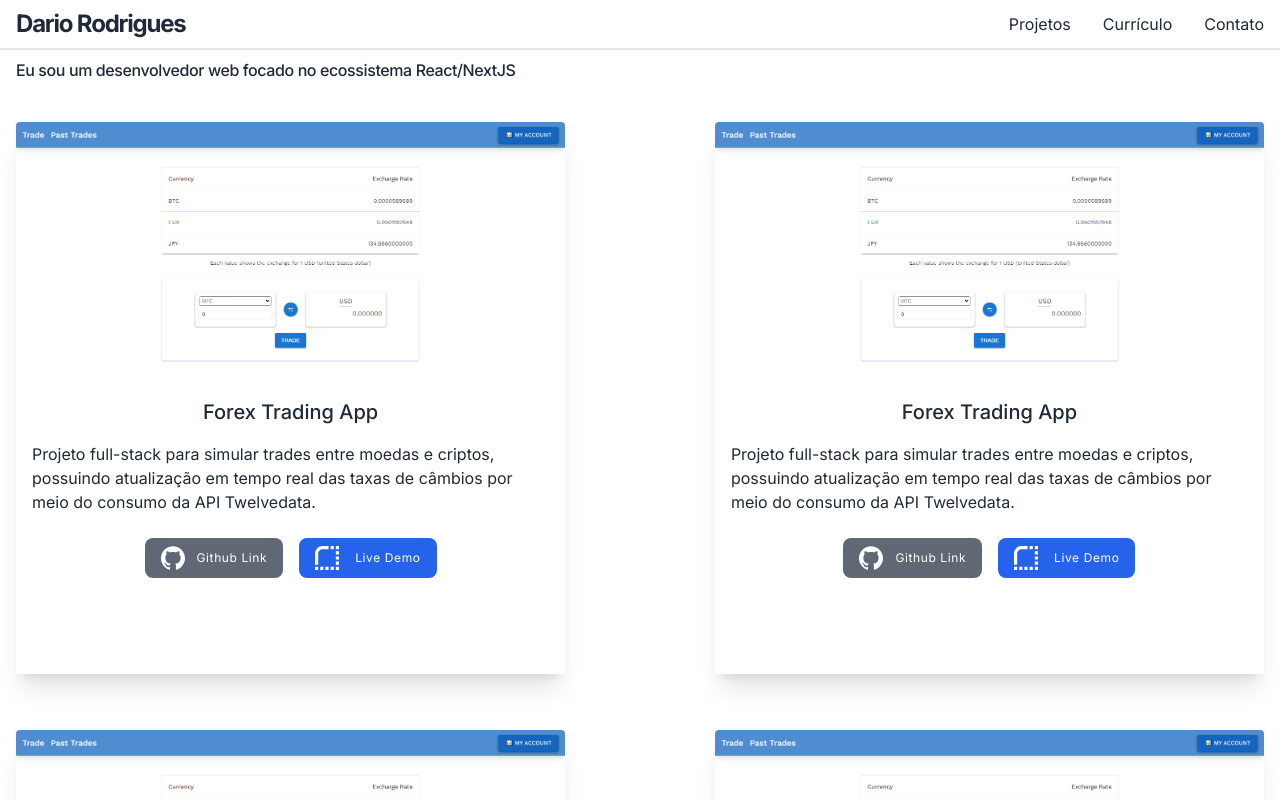
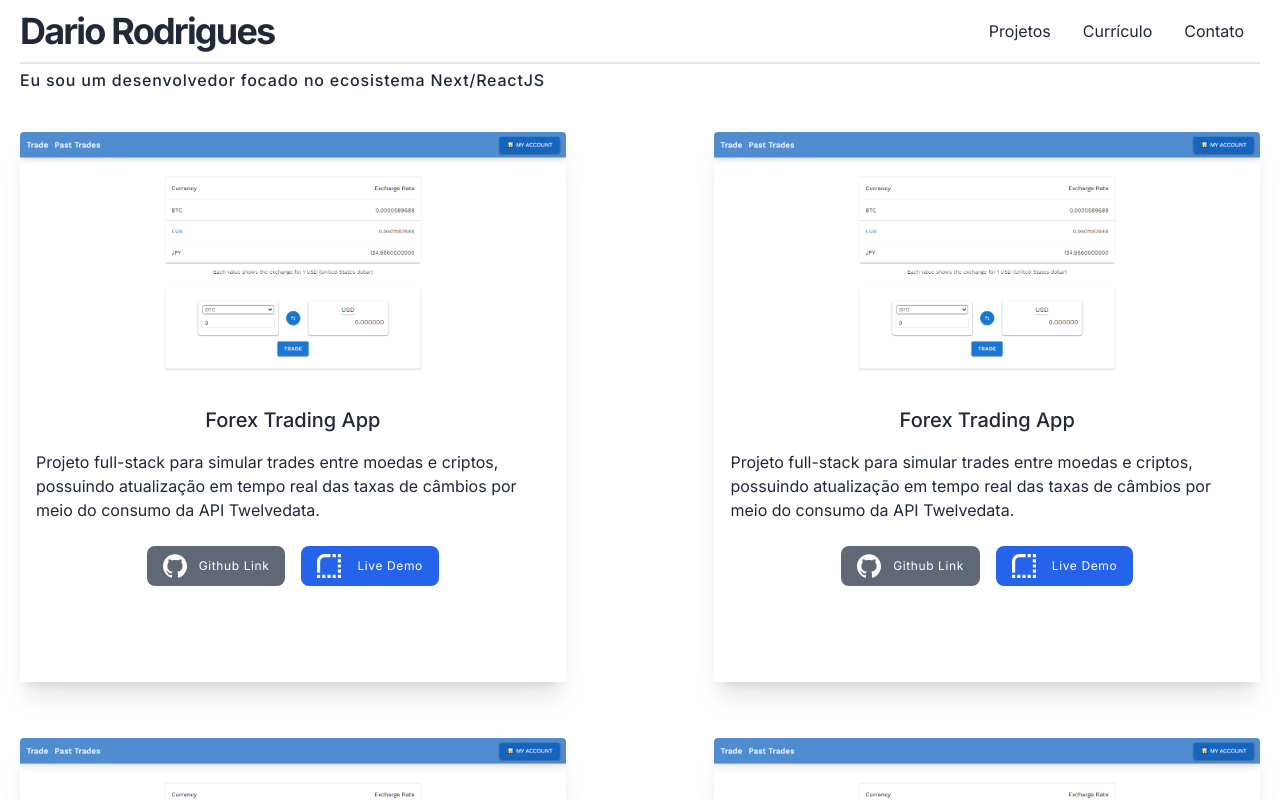
Before and after one commit to Unidade/portfolio, a Next.js app: page / in a window 1280 px wide. Shown: the top 800 px of the page. Built offline with nearby package versions, Linux system fonts and the light colour scheme.

Commit message:
Fix Drawer implementation

```diff
--- a/app/globals.css
+++ b/app/globals.css
@@ -3,9 +3,3 @@
 @tailwind utilities;
 
 @import '../styles/tags.css';
-
-.show-mb {
-  opacity: 1;
-  visibility: visible;
-  transform: translateX(-75%) translateY(-12px);
-}
--- a/app/layout.tsx
+++ b/app/layout.tsx
@@ -1,6 +1,5 @@
 import './globals.css'
 import { Inter } from '@next/font/google'
-import NavBar from '../components/NavBar'
 import Drawer from '../components/Drawer'
 
 const inter = Inter({
@@ -14,15 +13,13 @@ export default function RootLayout({
   children: React.ReactNode
 }) {
   return (
-    <html lang='en' className='max-w-7xl mx-auto'>
+    <html lang='en' className='max-w-[1366px]'>
       {/*
         <head /> will contain the components returned by the nearest parent
         head.tsx. Find out more at https://beta.nextjs.org/docs/api-reference/file-conventions/head
       */}
       <head />
-      <body
-        className={`${inter.variable}  font-sans md:mx-auto  text-gray-800 `}
-      >
+      <body className={`${inter.variable} font-sans text-gray-800`}>
         <Drawer>{children}</Drawer>
       </body>
     </html>
--- a/components/Drawer.tsx
+++ b/components/Drawer.tsx
@@ -1,58 +1,25 @@
 import Link from 'next/link'
+import Navbar from './Navbar'
 
 export default function Drawer({ children }: { children: React.ReactNode }) {
   return (
-    <div className='drawer drawer-end !h-auto '>
+    <div className='drawer drawer-end'>
       <input id='my-drawer-3' type='checkbox' className='drawer-toggle' />
-      <div className='drawer-content flex flex-col'>
-        <div className='w-full navbar  border-b-2 !p-0 !min-h-0'>
-          <div className='flex-1 px-2 mx-2 text-2xl tracking-tighter font-bold'>
-            Dario Rodrigues
-          </div>
-          <div className='flex-none lg:hidden'>
-            <label htmlFor='my-drawer-3' className='btn btn-square btn-ghost'>
-              <svg
-                xmlns='http://www.w3.org/2000/svg'
-                fill='none'
-                viewBox='0 0 24 24'
-                className='inline-block w-6 h-6 stroke-current'
-              >
-                <path
-                  strokeLinecap='round'
-                  strokeLinejoin='round'
-                  strokeWidth='2'
-                  d='M4 6h16M4 12h16M4 18h16'
-                ></path>
-              </svg>
-            </label>
-          </div>
-          <div className='flex-none hidden lg:block '>
-            <ul className='menu menu-horizontal'>
-              <li>
-                <Link href='#projetos'>Projetos</Link>
-              </li>
-              <li>
-                <Link href='#curriculo'>Currículo</Link>
-              </li>
-              <li>
-                <Link href='#contato'>Contato</Link>
-              </li>
-            </ul>
-          </div>
-        </div>
-        <p className='ml-4 font-medium tracking-tight mt-2'>
-          Eu sou um desenvolvedor web focado no ecossistema React/NextJS
-        </p>
+      <div className='drawer-content flex px-5 flex-col scroll-smooth'>
+        <Navbar />
         {children}
       </div>
       <div className='drawer-side'>
         <label htmlFor='my-drawer-3' className='drawer-overlay'></label>
         <ul className='menu p-4 w-80 bg-base-100'>
           <li>
-            <a>Sidebar Item 1</a>
+            <Link href='#projetos'>Projetos</Link>
           </li>
           <li>
-            <a>Sidebar Item 2</a>
+            <Link href='#curriculo'>Currículo</Link>
+          </li>
+          <li>
+            <Link href='#contato'>Contato</Link>
           </li>
         </ul>
       </div>
--- a/components/NavBar.tsx
+++ /dev/null
@@ -1,60 +0,0 @@
-'use client'
-import Link from 'next/link'
-
-export default function NavBar() {
-  return (
-    <header className='divide-y-2'>
-      <div className='drawer-content  flex flex-col'>
-        <div className='w-full navbar'>
-          <div className='flex-1 font-bold text-2xl tracking-tighter'>
-            Dario Rodrigues
-          </div>
-          <div className='flex-none lg:hidden'>
-            <label htmlFor='my-drawer-3' className='btn btn-square btn-ghost'>
-              <svg
-                xmlns='http://www.w3.org/2000/svg'
-                fill='none'
-                viewBox='0 0 24 24'
-                className='inline-block w-6 h-6 stroke-current'
-              >
-                <path
-                  strokeLinecap='round'
-                  strokeLinejoin='round'
-                  strokeWidth='2'
-                  d='M4 6h16M4 12h16M4 18h16'
-                ></path>
-              </svg>
-            </label>
-          </div>
-          <div className='flex-none hidden lg:block'>
-            <ul className='menu menu-horizontal'>
-              <li>
-                <Link href='#projetos'>Projetos</Link>
-              </li>
-              <li>
-                <Link href='#curriculo'>Currículo</Link>
-              </li>
-              <li>
-                <Link href='#contato'>Contato</Link>
-              </li>
-            </ul>
-          </div>
-        </div>
-      </div>
-      <div className='drawer-side'>
-        <label htmlFor='my-drawer-3' className='drawer-overlay'></label>
-        <ul className='menu p-4 w-80 bg-base-100'>
-          <li>
-            <Link href='#projetos'>Projetos</Link>
-          </li>
-          <li>
-            <Link href='#curriculo'>Currículo</Link>
-          </li>
-          <li>
-            <Link href='#contato'>Contato</Link>
-          </li>
-        </ul>
-      </div>
-    </header>
-  )
-}
--- /dev/null
+++ b/components/Navbar.tsx
@@ -0,0 +1,46 @@
+import Link from 'next/link'
+
+export default function Navbar() {
+  return (
+    <>
+      <div className='w-full navbar border-b-2 !p-0'>
+        <div className='flex-1 text-4xl tracking-tighter font-bold'>
+          Dario Rodrigues
+        </div>
+        <div className='flex-none lg:hidden'>
+          <label htmlFor='my-drawer-3' className='btn btn-square btn-ghost'>
+            <svg
+              xmlns='http://www.w3.org/2000/svg'
+              fill='none'
+              viewBox='0 0 24 24'
+              className='inline-block w-6 h-6 stroke-current'
+            >
+              <path
+                strokeLinecap='round'
+                strokeLinejoin='round'
+                strokeWidth='2'
+                d='M4 6h16M4 12h16M4 18h16'
+              ></path>
+            </svg>
+          </label>
+        </div>
+        <div className='flex-none hidden lg:block'>
+          <ul className='menu menu-horizontal'>
+            <li>
+              <Link href='#projetos'>Projetos</Link>
+            </li>
+            <li>
+              <Link href='#curriculo'>Currículo</Link>
+            </li>
+            <li>
+              <Link href='#contato'>Contato</Link>
+            </li>
+          </ul>
+        </div>
+      </div>
+      <p className='font-medium tracking-wider mt-1'>
+        Eu sou um desenvolvedor focado no ecosistema Next/ReactJS
+      </p>
+    </>
+  )
+}
--- a/components/sections/ProjectsSection.tsx
+++ b/components/sections/ProjectsSection.tsx
@@ -7,11 +7,7 @@ const cards = projects.map((project) => (
 
 export default function ProjectsSection() {
   return (
-    <section
-      id='projetos'
-      data-type='projectCardWrapper'
-      className='flex flex-wrap px-4 gap-14 justify-between'
-    >
+    <section id='projetos' className='flex flex-wrap gap-14 justify-between'>
       {cards}
       {cards}
       {cards}
```
Also changed, not shown: app/page.module.css (added).
